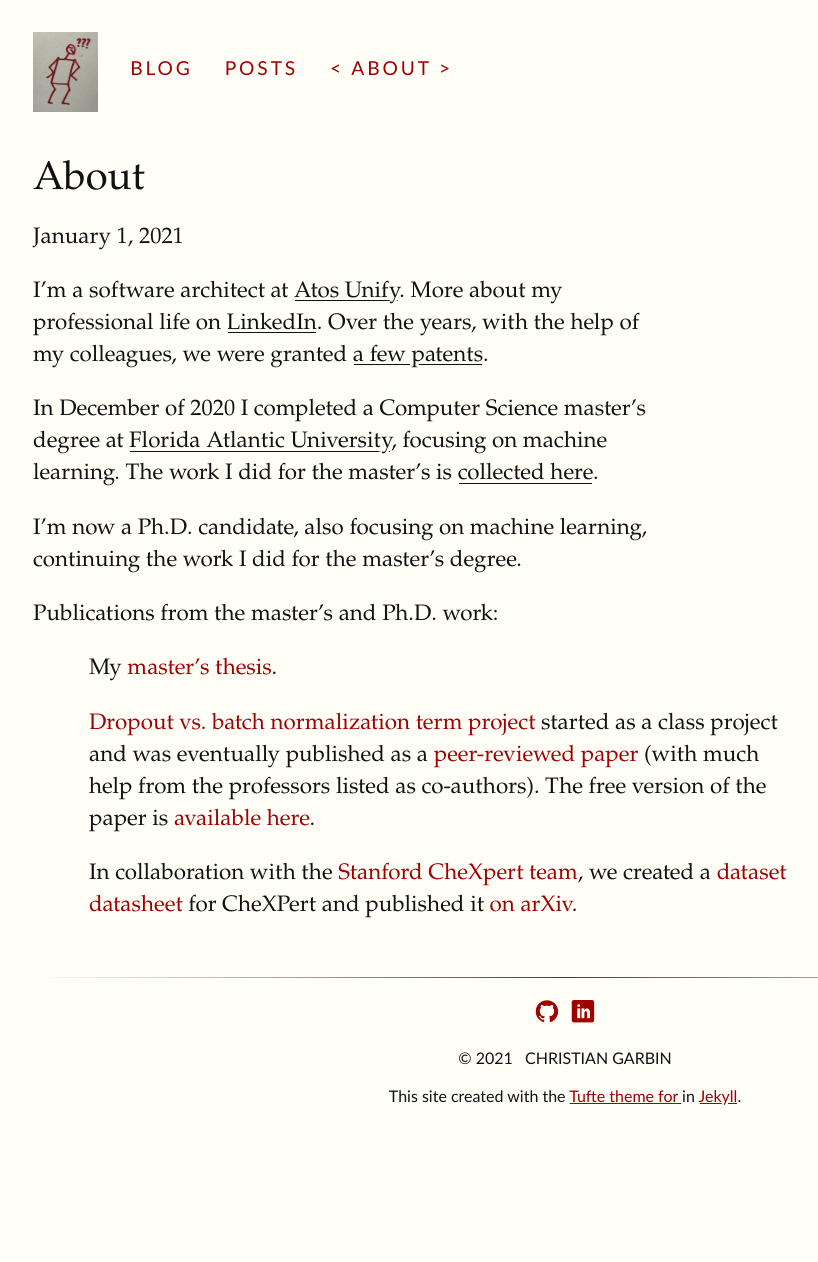
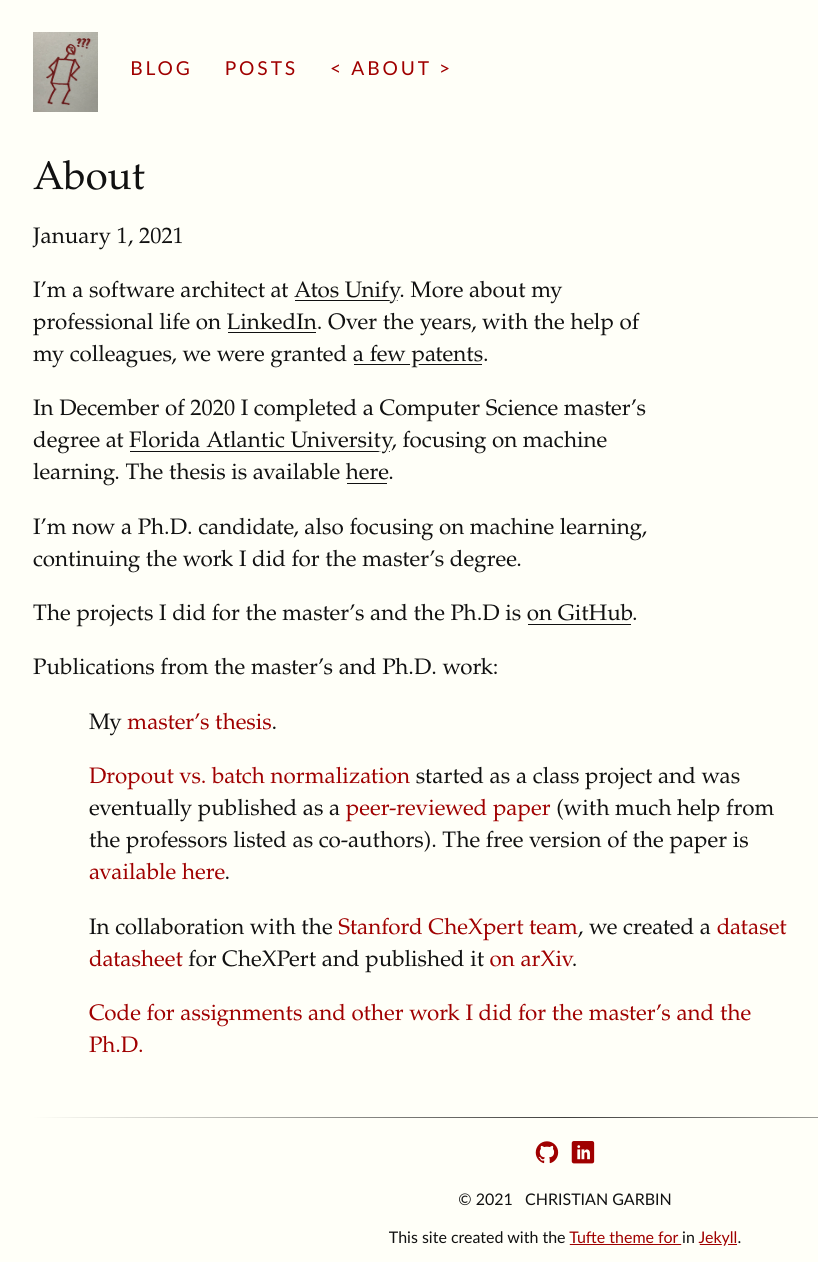
Before and after one commit to cgarbin/cgarbin.github.io, a Jekyll site: the page built from _posts/2020-04-13-about.md, in a window 1280 px wide. Shown: the whole page, without its empty margins (127-945 px from the left). Built offline with Jekyll 4.4.1, drawn with Linux system fonts in a browser that asks for light colours; some web fonts are replaced; before the commit the page ends 1121 px from its top, so only the background shows below that.

Commit message:
Update about

```diff
--- a/_posts/2020-04-13-about.md
+++ b/_posts/2020-04-13-about.md
@@ -10,14 +10,17 @@
 [a few patents](https://scholar.google.com/citations?user=q1ZmDvYAAAAJ&hl=en).
 
 In December of 2020 I completed a Computer Science master's degree at [Florida Atlantic University](https://www.fau.edu/),
-focusing on machine learning. The work I did for the master's is [collected here](https://github.com/fau-masters-collected-works-cgarbin).
+focusing on machine learning. The thesis is available [here](https://fau.digital.flvc.org/islandora/object/fau%3A64688).
 
 I'm now a Ph.D. candidate, also focusing on machine learning, continuing the work I did for the master's degree.
+
+The projects I did for the master's and the Ph.D is [on GitHub](https://github.com/fau-masters-collected-works-cgarbin).
 
 Publications from the master's and Ph.D. work:
 
 - My [master's thesis](https://fau.digital.flvc.org/islandora/object/fau%3A64688).
-- [Dropout vs. batch normalization term project](https://github.com/fau-masters-collected-works-cgarbin/cap6619-deep-learning-term-project)
+- [Dropout vs. batch normalization](https://github.com/fau-masters-collected-works-cgarbin/cap6619-deep-learning-term-project)
 started as a class project and was eventually published as a [peer-reviewed paper](https://link.springer.com/article/10.1007/s11042-019-08453-9)
 (with much help from the professors listed as co-authors). The free version of the paper is [available here](https://drive.google.com/file/d/1PyRUgSXqpl_OvJkWrR4HCWLDaEexzWd9/view).
 - In collaboration with the [Stanford CheXpert team](https://stanfordmlgroup.github.io/competitions/chexpert/), we created a [dataset datasheet](https://arxiv.org/abs/1803.09010) for CheXPert and published it [on arXiv](https://arxiv.org/abs/2105.03020).
+- [Code for assignments and other work I did for the master's and the Ph.D.](https://github.com/fau-masters-collected-works-cgarbin)
```
Also changed, not shown: README.md, 1 other file.
